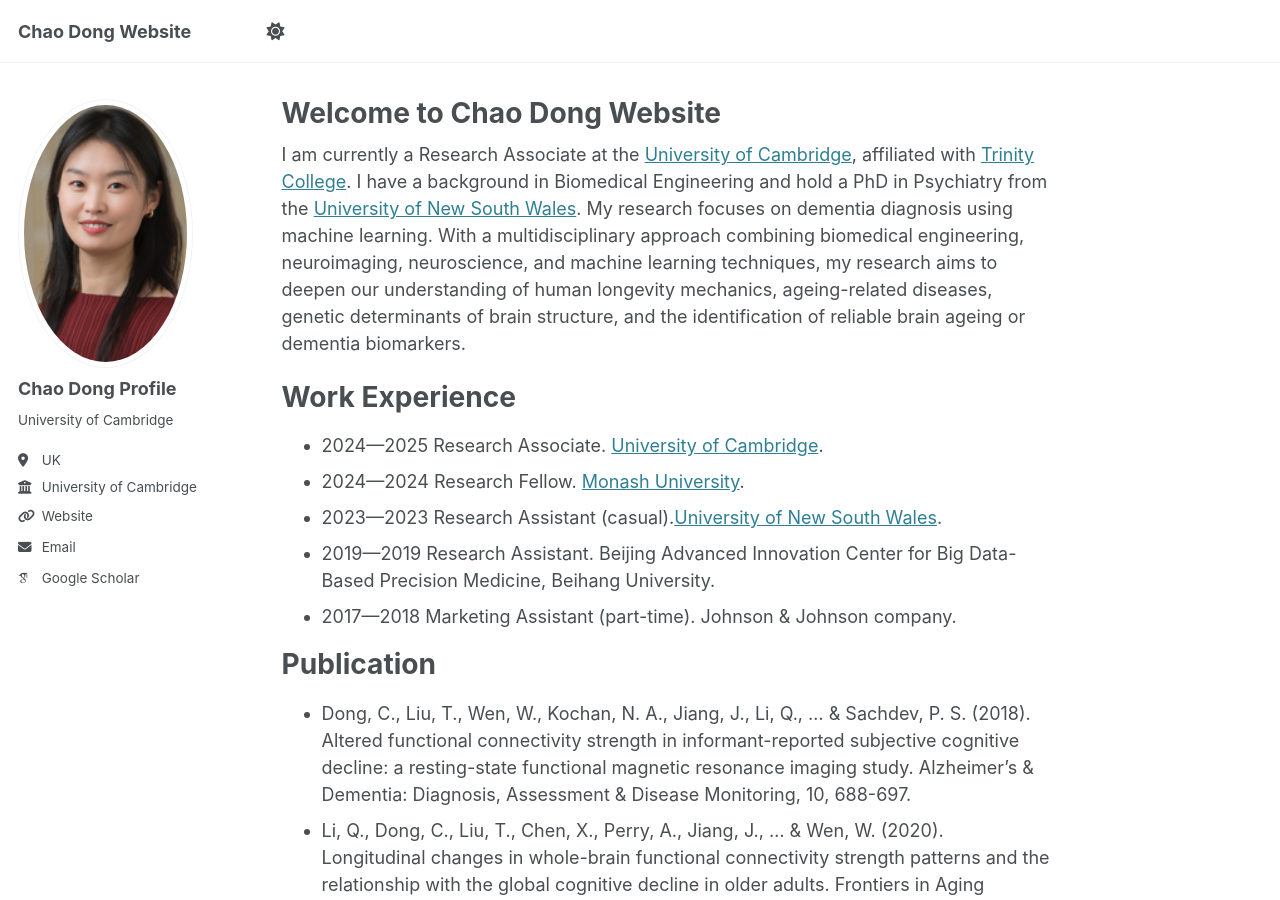
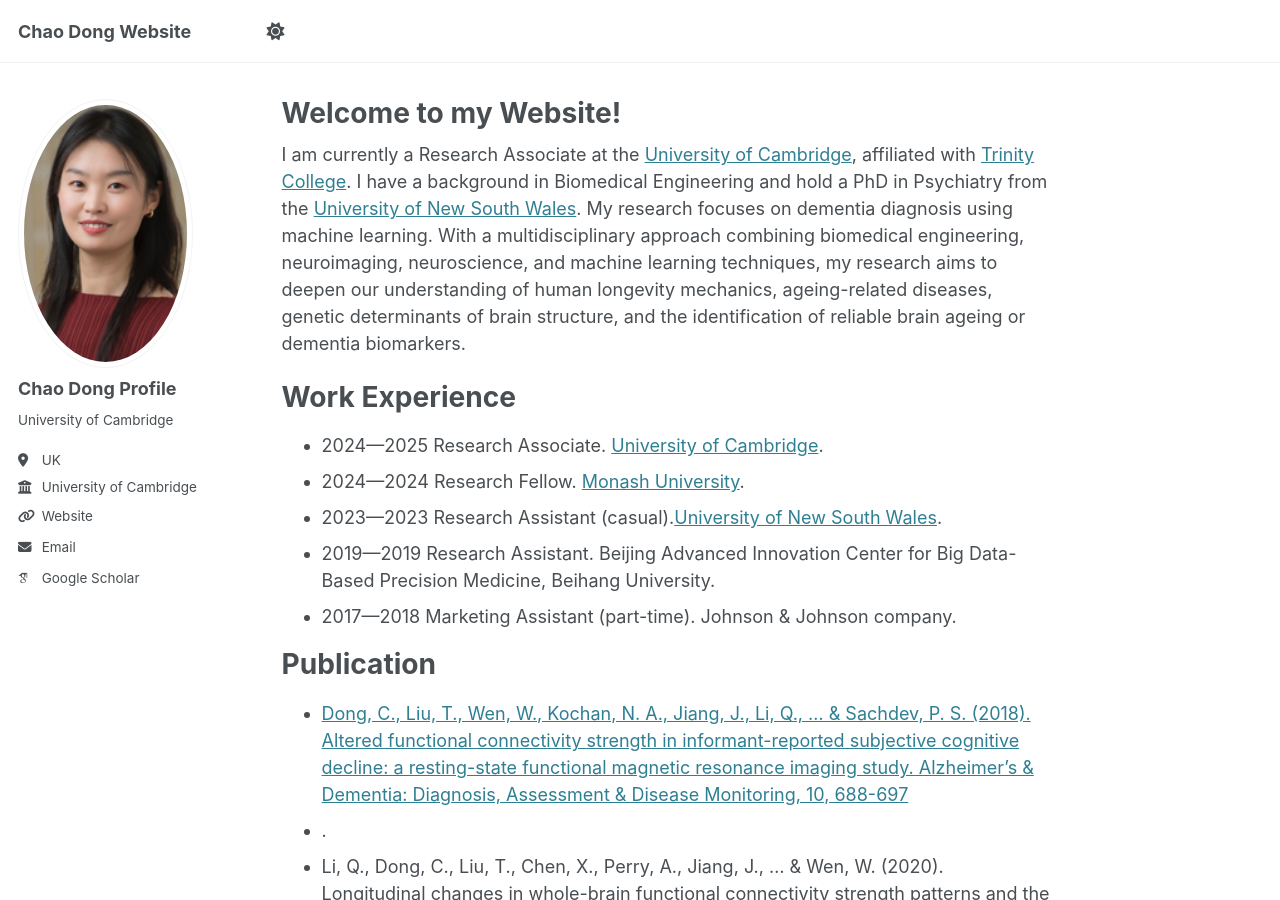
Before and after one commit to ChaoDong12/chaodong.github.io, a Jekyll site: the page built from _pages/about.md, in a window 1280 px wide and 900 px high. Built offline with Jekyll 4.4.1, drawn with Linux system fonts in a browser that asks for light colours; some web fonts are replaced.

Commit message:
Update about.md

```diff
--- a/_pages/about.md
+++ b/_pages/about.md
@@ -1,6 +1,6 @@
 ---
 permalink: /
-title: "Welcome to Chao Dong Website"
+title: "Welcome to my Website!"
 author_profile: true
 redirect_from:
   - /about/
@@ -19,7 +19,8 @@ Work Experience
 
 Publication
 ======
-* Dong, C., Liu, T., Wen, W., Kochan, N. A., Jiang, J., Li, Q., ... & Sachdev, P. S. (2018). Altered functional connectivity strength in informant-reported subjective cognitive decline: a resting-state functional magnetic resonance imaging study. Alzheimer's & Dementia: Diagnosis, Assessment & Disease Monitoring, 10, 688-697.
+* [Dong, C., Liu, T., Wen, W., Kochan, N. A., Jiang, J., Li, Q., ... & Sachdev, P. S. (2018). Altered functional connectivity strength in informant-reported subjective cognitive decline: a resting-state functional magnetic resonance imaging study. Alzheimer's & Dementia: Diagnosis, Assessment & Disease Monitoring, 10, 688-697](https://www.sciencedirect.com/science/article/pii/S2352872918300630)
+* .
 * Li, Q., Dong, C., Liu, T., Chen, X., Perry, A., Jiang, J., ... & Wen, W. (2020). Longitudinal changes in whole-brain functional connectivity strength patterns and the relationship with the global cognitive decline in older adults. Frontiers in Aging Neuroscience, 12, 71.
 * Liu, H., Liu, T., Jiang, J., Cheng, J., Liu, Y., Li, D., ... & Wen, W. (2020). Differential longitudinal changes in structural complexity and volumetric measures in community-dwelling older individuals. Neurobiology of aging, 91, 26-35.
 * Dong, C., Thalamuthu, A., Jiang, J., Mather, K. A., Brodaty, H., Sachdev, P. S., & Wen, W. (2022). Parental life span and polygenic risk score of longevity are associated with white matter hyperintensities. The Journals of Gerontology: Series A, 77(4), 689-696.
```
